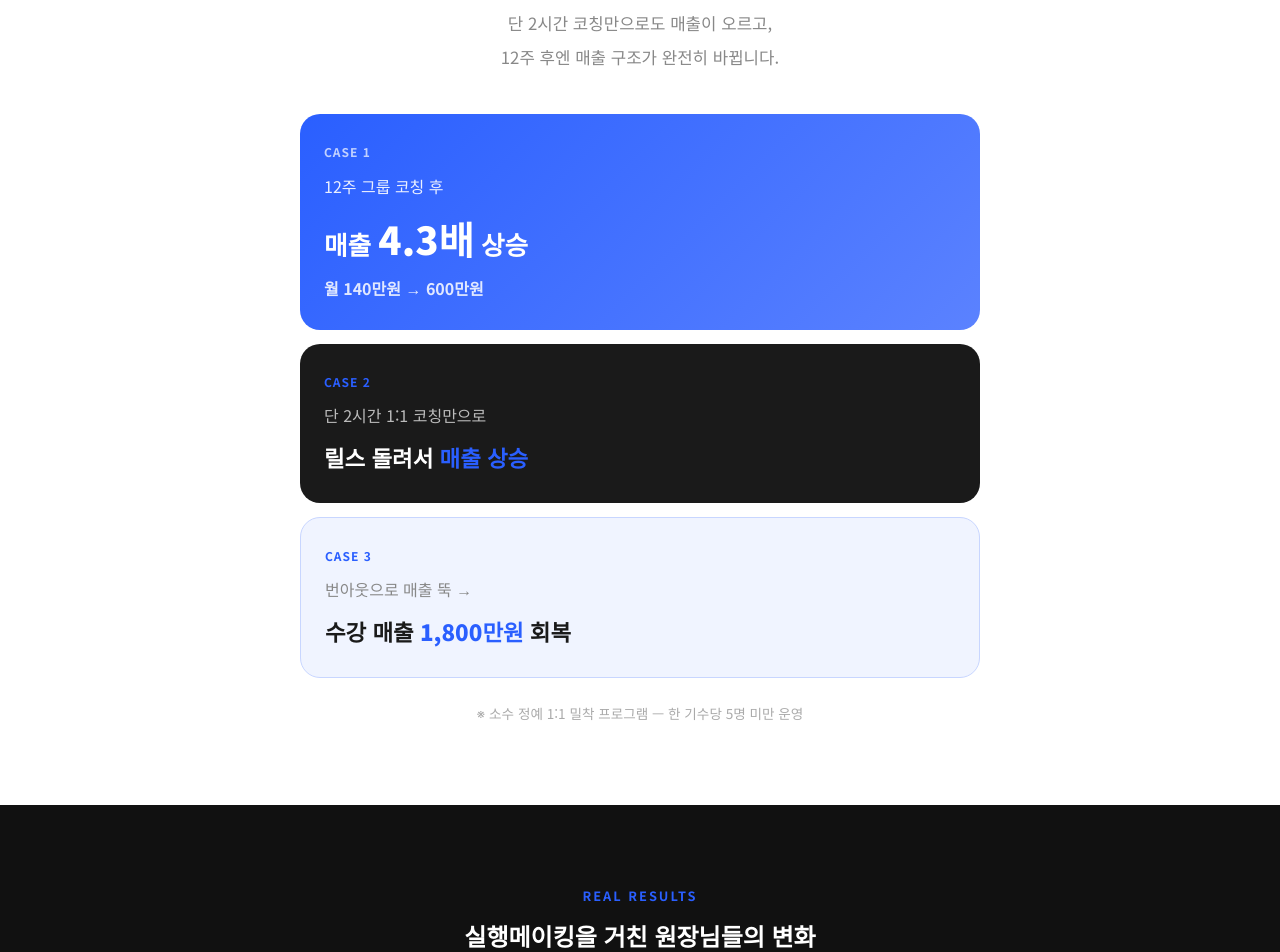
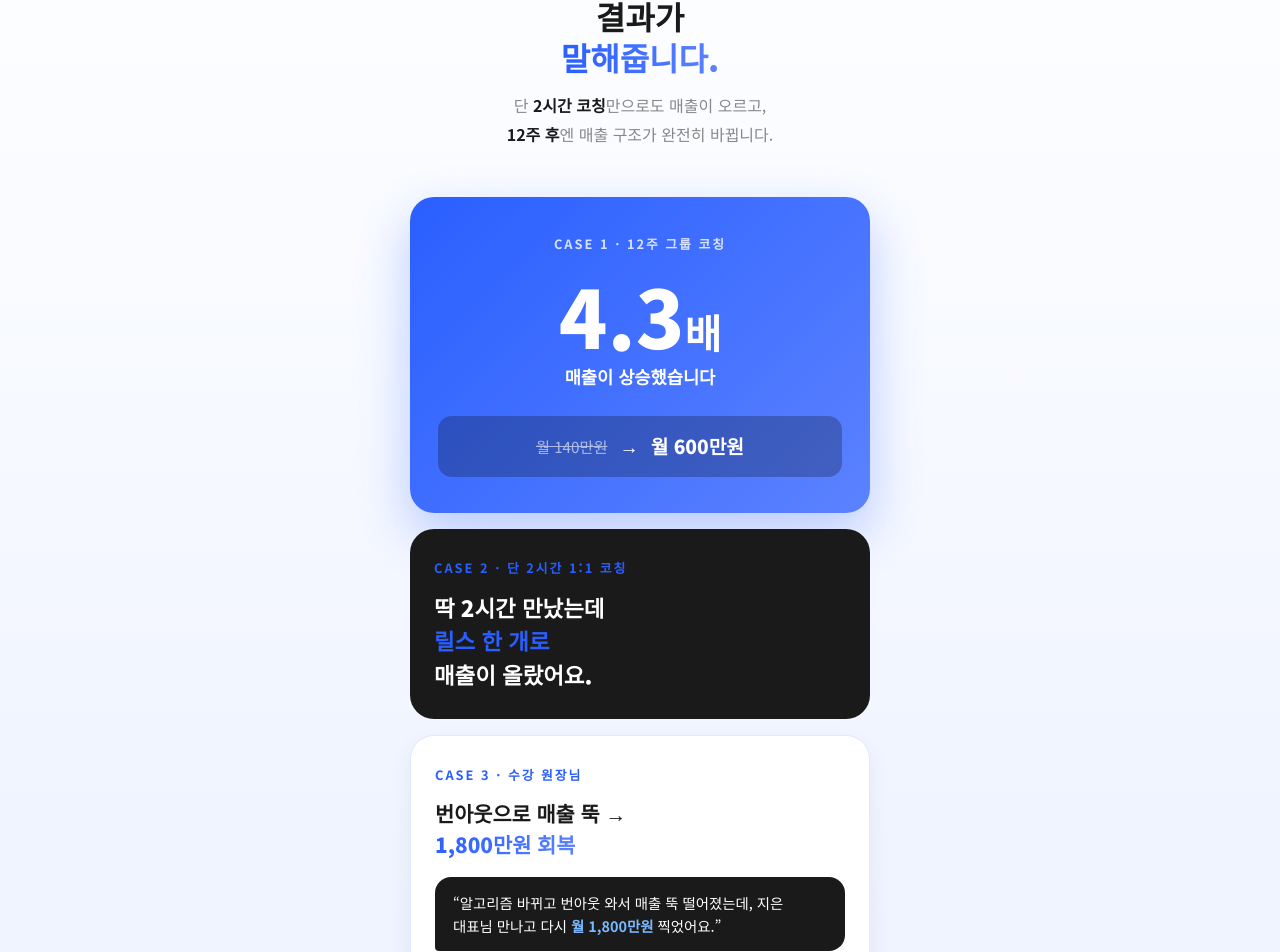
Before and after one commit to wldms706/eazy-homepage, a Next.js app: page /coaching in a window 1280 px wide. Shown: the part 580-1532 px from the top of the page. Built offline with nearby package versions, Linux system fonts and the light colour scheme.

Commit message:
Update: 코칭 권위 섹션 카드뉴스 스타일 강화 (4.3배 큰 임팩트 카드)

```diff
--- a/src/app/coaching/page.tsx
+++ b/src/app/coaching/page.tsx
@@ -115,50 +115,61 @@ export default function CoachingPage() {
           </div>
         </section>
 
-        {/* 권위 - 케이스 카드 3개 */}
-        <section className="sec" style={{ background: '#fff' }}>
-          <div className="inner">
-            <p style={{ fontSize: '0.8rem', fontWeight: 700, color: 'var(--accent)', letterSpacing: '2px', textTransform: 'uppercase', marginBottom: '12px', textAlign: 'center' }}>Proven Results</p>
-            <h2 className="title" style={{ textAlign: 'center', marginBottom: '8px' }}>
-              결과가 말해줍니다
+        {/* 권위 - 카드뉴스 스타일 */}
+        <section className="sec" style={{ background: 'linear-gradient(180deg, #fff 0%, #EBF1FF 100%)', padding: '80px 24px' }}>
+          <div className="inner" style={{ maxWidth: '460px', textAlign: 'center' }}>
+            <div style={{ fontSize: '3.5rem', marginBottom: '8px', lineHeight: 1 }}>📈</div>
+            <h2 style={{ fontSize: '2rem', fontWeight: 900, lineHeight: 1.3, color: 'var(--text)', marginBottom: '12px' }}>
+              결과가<br />
+              <span style={{ background: 'linear-gradient(90deg, #2A5FFF, #5B82FF)', WebkitBackgroundClip: 'text', WebkitTextFillColor: 'transparent', backgroundClip: 'text' }}>말해줍니다.</span>
             </h2>
-            <p className="desc" style={{ textAlign: 'center', marginBottom: '40px' }}>
-              단 2시간 코칭만으로도 매출이 오르고,<br />12주 후엔 매출 구조가 완전히 바뀝니다.
+            <p style={{ fontSize: '1rem', color: 'var(--text-sub)', lineHeight: 1.8, marginBottom: '48px' }}>
+              단 <strong style={{ color: 'var(--text)' }}>2시간 코칭</strong>만으로도 매출이 오르고,<br />
+              <strong style={{ color: 'var(--text)' }}>12주 후</strong>엔 매출 구조가 완전히 바뀝니다.
             </p>
 
-            <div style={{ display: 'flex', flexDirection: 'column', gap: '14px' }}>
-              {/* CASE 1 */}
-              <div style={{ background: 'linear-gradient(135deg, #2A5FFF 0%, #5B82FF 100%)', borderRadius: '20px', padding: '28px 24px', color: '#fff' }}>
-                <p style={{ fontSize: '0.75rem', fontWeight: 700, opacity: 0.7, letterSpacing: '1px', marginBottom: '10px' }}>CASE 1</p>
-                <p style={{ fontSize: '1rem', opacity: 0.9, marginBottom: '12px' }}>12주 그룹 코칭 후</p>
-                <h3 style={{ fontSize: '1.6rem', fontWeight: 900, lineHeight: 1.4 }}>
-                  매출 <span style={{ fontSize: '2.4rem' }}>4.3배</span> 상승<br />
-                  <span style={{ fontSize: '1rem', fontWeight: 600, opacity: 0.85 }}>월 140만원 → 600만원</span>
-                </h3>
-              </div>
-
-              {/* CASE 2 */}
-              <div style={{ background: '#1a1a1a', borderRadius: '20px', padding: '28px 24px', color: '#fff' }}>
-                <p style={{ fontSize: '0.75rem', fontWeight: 700, color: 'var(--accent)', letterSpacing: '1px', marginBottom: '10px' }}>CASE 2</p>
-                <p style={{ fontSize: '1rem', opacity: 0.7, marginBottom: '12px' }}>단 2시간 1:1 코칭만으로</p>
-                <h3 style={{ fontSize: '1.4rem', fontWeight: 900, lineHeight: 1.5 }}>
-                  릴스 돌려서 <span style={{ color: 'var(--accent)' }}>매출 상승</span>
-                </h3>
-              </div>
-
-              {/* CASE 3 */}
-              <div style={{ background: '#F0F4FF', border: '1px solid #C8D6FF', borderRadius: '20px', padding: '28px 24px' }}>
-                <p style={{ fontSize: '0.75rem', fontWeight: 700, color: 'var(--accent)', letterSpacing: '1px', marginBottom: '10px' }}>CASE 3</p>
-                <p style={{ fontSize: '1rem', color: 'var(--text-sub)', marginBottom: '12px' }}>번아웃으로 매출 뚝 → </p>
-                <h3 style={{ fontSize: '1.4rem', fontWeight: 900, lineHeight: 1.5, color: 'var(--text)' }}>
-                  수강 매출 <span style={{ color: 'var(--accent)' }}>1,800만원</span> 회복
-                </h3>
+            {/* CASE 1 - 큰 임팩트 카드 */}
+            <div style={{ background: 'linear-gradient(135deg, #2A5FFF 0%, #5B82FF 100%)', borderRadius: '24px', padding: '36px 28px', color: '#fff', marginBottom: '16px', boxShadow: '0 20px 50px rgba(42,95,255,0.3)' }}>
+              <p style={{ fontSize: '0.8rem', fontWeight: 700, opacity: 0.8, letterSpacing: '2px', marginBottom: '20px' }}>CASE 1 · 12주 그룹 코칭</p>
+              <p style={{ fontSize: '5rem', fontWeight: 900, lineHeight: 1, marginBottom: '8px' }}>
+                4.3<span style={{ fontSize: '2.5rem' }}>배</span>
+              </p>
+              <p style={{ fontSize: '1.1rem', fontWeight: 700, marginBottom: '24px' }}>매출이 상승했습니다</p>
+              <div style={{ display: 'flex', alignItems: 'center', justifyContent: 'center', gap: '12px', background: 'rgba(0,0,0,0.25)', borderRadius: '14px', padding: '14px 20px' }}>
+                <span style={{ fontSize: '0.95rem', textDecoration: 'line-through', opacity: 0.6 }}>월 140만원</span>
+                <span style={{ fontSize: '1.2rem' }}>→</span>
+                <span style={{ fontSize: '1.2rem', fontWeight: 900 }}>월 600만원</span>
               </div>
             </div>
 
-            <p style={{ fontSize: '0.85rem', color: 'var(--text-light)', textAlign: 'center', marginTop: '24px' }}>
-              ※ 소수 정예 1:1 밀착 프로그램 — 한 기수당 5명 미만 운영
-            </p>
+            {/* CASE 2 - 짧고 강하게 */}
+            <div style={{ background: '#1a1a1a', borderRadius: '24px', padding: '28px 24px', color: '#fff', marginBottom: '16px', textAlign: 'left' }}>
+              <p style={{ fontSize: '0.8rem', fontWeight: 700, color: 'var(--accent)', letterSpacing: '2px', marginBottom: '12px' }}>CASE 2 · 단 2시간 1:1 코칭</p>
+              <h3 style={{ fontSize: '1.4rem', fontWeight: 900, lineHeight: 1.5 }}>
+                딱 2시간 만났는데<br />
+                <span style={{ color: 'var(--accent)' }}>릴스 한 개로</span><br />
+                매출이 올랐어요.
+              </h3>
+            </div>
+
+            {/* CASE 3 - 카톡 말풍선 스타일 */}
+            <div style={{ background: '#fff', borderRadius: '24px', padding: '28px 24px', boxShadow: '0 8px 24px rgba(0,0,0,0.06)', border: '1px solid #E0E8FF', textAlign: 'left' }}>
+              <p style={{ fontSize: '0.8rem', fontWeight: 700, color: 'var(--accent)', letterSpacing: '2px', marginBottom: '12px' }}>CASE 3 · 수강 원장님</p>
+              <h3 style={{ fontSize: '1.3rem', fontWeight: 900, lineHeight: 1.5, marginBottom: '16px', color: 'var(--text)' }}>
+                번아웃으로 매출 뚝 →<br />
+                <span style={{ background: 'linear-gradient(120deg, #2A5FFF, #5B82FF)', WebkitBackgroundClip: 'text', WebkitTextFillColor: 'transparent', backgroundClip: 'text' }}>1,800만원 회복</span>
+              </h3>
+              <div style={{ background: '#1a1a1a', color: '#fff', padding: '14px 18px', borderRadius: '16px 16px 16px 4px', fontSize: '0.9rem', lineHeight: 1.6 }}>
+                &ldquo;알고리즘 바뀌고 번아웃 와서 매출 뚝 떨어졌는데,
+                지은 대표님 만나고 다시 <strong style={{ color: '#7AB8FF' }}>월 1,800만원</strong> 찍었어요.&rdquo;
+              </div>
+            </div>
+
+            <div style={{ marginTop: '32px', padding: '16px 20px', background: '#fff', borderRadius: '100px', border: '1px solid var(--border)', display: 'inline-block' }}>
+              <p style={{ fontSize: '0.85rem', fontWeight: 700, color: 'var(--text-sub)' }}>
+                🤝 한 기수당 <strong style={{ color: 'var(--accent)' }}>5명 미만</strong> · 소수 정예 밀착
+              </p>
+            </div>
           </div>
         </section>
 
```
